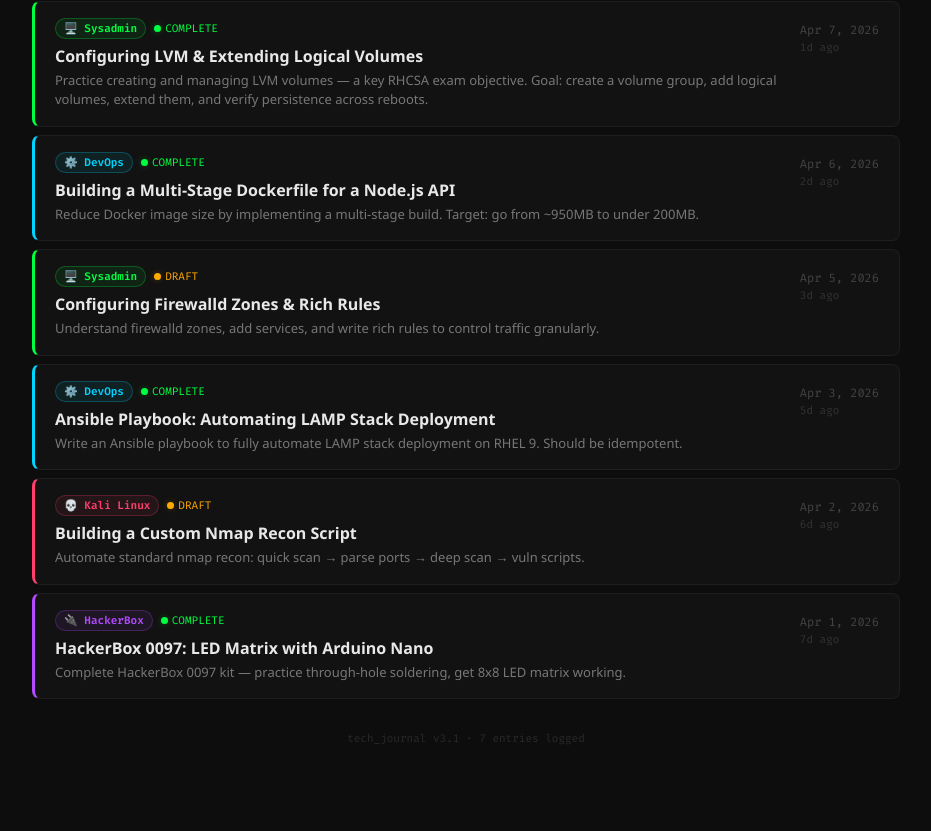
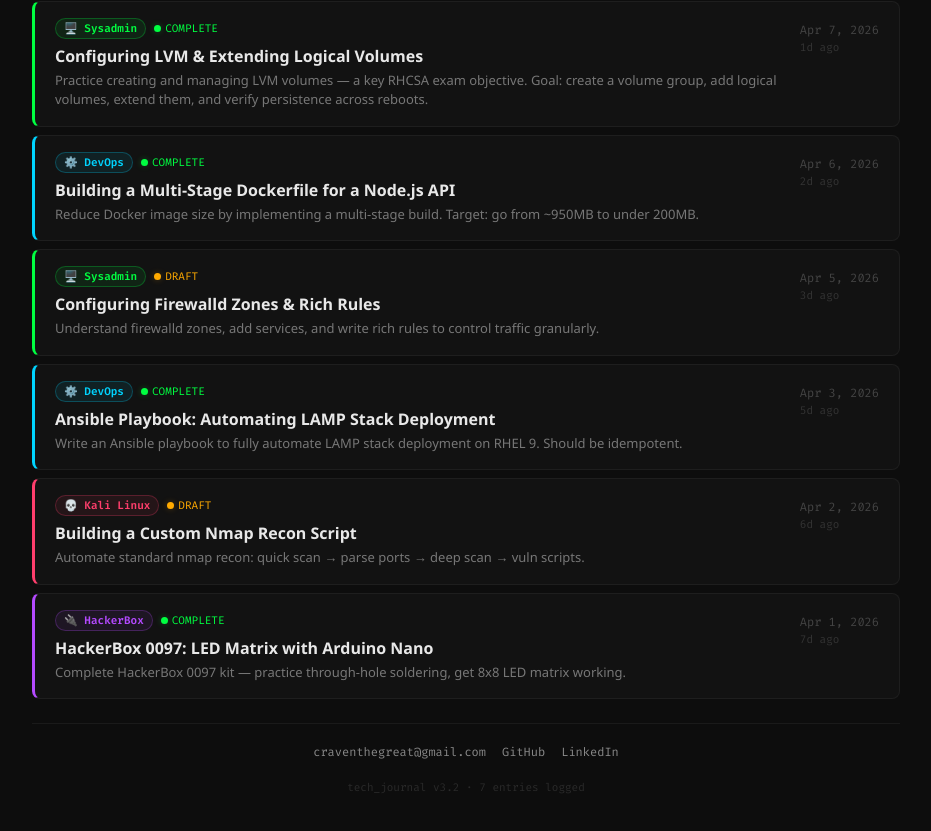
Before and after one commit to CravenCraven/tech-journal, a React (Vite) app: page / in a window 1280 px wide. Shown: the part 635-1466 px from the top of the page, without its empty margins (174-1105 px from the left). Before the commit the page ends 1417 px from the top, so only its background shows below. Built offline with nearby package versions, Linux system fonts and the light colour scheme.

Commit message:
add admin mode and contract info

```diff
--- a/src/TechJournal.jsx
+++ b/src/TechJournal.jsx
@@ -1,10 +1,16 @@
-import { useState, useMemo, useCallback, useRef } from "react";
+import { useState, useMemo, useCallback, useRef, useEffect } from "react";
 
 const THEMES = {
   sysadmin: { label: "Sysadmin", color: "#00ff41", icon: "🖥️", bg: "rgba(0,255,65,0.08)", border: "rgba(0,255,65,0.25)" },
   devops: { label: "DevOps", color: "#00d4ff", icon: "⚙️", bg: "rgba(0,212,255,0.08)", border: "rgba(0,212,255,0.25)" },
   kali: { label: "Kali Linux", color: "#ff3e6c", icon: "💀", bg: "rgba(255,62,108,0.08)", border: "rgba(255,62,108,0.25)" },
   hackerbox: { label: "HackerBox", color: "#b44aff", icon: "🔌", bg: "rgba(180,74,255,0.08)", border: "rgba(180,74,255,0.25)" },
+};
+
+const CONTACT = {
+  email: "craventhegreat@gmail.com",
+  github: "https://github.com/CravenCraven",
+  linkedin: "https://www.linkedin.com/in/craven-craven-43b813a8",
 };
 
 const SORT_OPTIONS = [
@@ -25,6 +31,7 @@ const SAMPLE = [
 ];
 
 const STORAGE_KEY = 'tech-journal-entries';
+const ADMIN_KEY = 'tech-journal-admin';
 
 function loadEntries() {
   try {
@@ -88,6 +95,22 @@ function StatusDot({ status }) {
 
 function StatCard({ label, value, color, sub }) {
   return <div style={{ background:"rgba(255,255,255,0.03)", border:"1px solid #2a2a2a", borderRadius:8, padding:"16px 20px", flex:"1 1 130px", minWidth:130 }}><div style={{ fontSize:28, fontWeight:700, color, fontFamily:"'Fira Code',monospace" }}>{value}</div><div style={{ fontSize:13, color:"#888", marginTop:4 }}>{label}</div>{sub&&<div style={{ fontSize:11, color:"#555", marginTop:4 }}>{sub}</div>}</div>;
+}
+
+function ContactBar() {
+  return (
+    <div style={{ display:"flex", flexWrap:"wrap", gap:16, alignItems:"center", justifyContent:"center", padding:"20px 0 8px", borderTop:"1px solid #1a1a1a", marginTop:24 }}>
+      <a href={`mailto:${CONTACT.email}`} style={{ color:"#888", fontSize:12, fontFamily:"'Fira Code',monospace", textDecoration:"none", transition:"color 0.2s" }} onMouseEnter={e=>e.target.style.color="#00ff41"} onMouseLeave={e=>e.target.style.color="#888"}>
+        {CONTACT.email}
+      </a>
+      <a href={CONTACT.github} target="_blank" rel="noopener noreferrer" style={{ color:"#888", fontSize:12, fontFamily:"'Fira Code',monospace", textDecoration:"none", transition:"color 0.2s" }} onMouseEnter={e=>e.target.style.color="#00d4ff"} onMouseLeave={e=>e.target.style.color="#888"}>
+        GitHub
+      </a>
+      <a href={CONTACT.linkedin} target="_blank" rel="noopener noreferrer" style={{ color:"#888", fontSize:12, fontFamily:"'Fira Code',monospace", textDecoration:"none", transition:"color 0.2s" }} onMouseEnter={e=>e.target.style.color="#00d4ff"} onMouseLeave={e=>e.target.style.color="#888"}>
+        LinkedIn
+      </a>
+    </div>
+  );
 }
 
 function exportMd(e) {
@@ -214,6 +237,15 @@ export default function TechJournal() {
   const [editTarget, setEditTarget] = useState(null);
   const [delConfirm, setDelConfirm] = useState(null);
   const [exportNotice, setExportNotice] = useState(false);
+  const [isAdmin, setIsAdmin] = useState(()=>{ try { return localStorage.getItem(ADMIN_KEY)==='true'; } catch { return false; } });
+
+  const toggleAdmin = useCallback(()=>{
+    setIsAdmin(prev => {
+      const next = !prev;
+      try { localStorage.setItem(ADMIN_KEY, next ? 'true' : 'false'); } catch {}
+      return next;
+    });
+  },[]);
 
   const nextId = useMemo(()=>Math.max(0,...entries.map(e=>e.id))+1,[entries]);
 
@@ -281,7 +313,7 @@ export default function TechJournal() {
         <div style={{ maxWidth:800, margin:"0 auto", padding:"20px 16px" }}>
           <div style={{ display:"flex", justifyContent:"space-between", alignItems:"center", flexWrap:"wrap", gap:8, marginBottom:20 }}>
             <button onClick={()=>{setSelected(null);setDelConfirm(null);}} style={{ background:"none", border:"1px solid #333", color:"#888", padding:"6px 16px", borderRadius:6, cursor:"pointer", fontFamily:"'Fira Code',monospace", fontSize:12 }}>← BACK</button>
-            <div style={{ display:"flex", gap:6, flexWrap:"wrap" }}>
+            {isAdmin && <div style={{ display:"flex", gap:6, flexWrap:"wrap" }}>
               <button onClick={()=>togglePin(e.id)} style={{ background:e.pinned?"rgba(255,170,0,0.1)":"transparent", border:`1px solid ${e.pinned?"rgba(255,170,0,0.3)":"#333"}`, color:e.pinned?"#ffaa00":"#666", padding:"6px 14px", borderRadius:6, cursor:"pointer", fontFamily:"'Fira Code',monospace", fontSize:12, fontWeight:600 }}>{e.pinned?"★ PINNED":"☆ PIN"}</button>
               <button onClick={()=>handleExport(e)} style={{ background:"rgba(0,255,65,0.08)", border:"1px solid rgba(0,255,65,0.25)", color:"#00ff41", padding:"6px 14px", borderRadius:6, cursor:"pointer", fontFamily:"'Fira Code',monospace", fontSize:12, fontWeight:600 }}>EXPORT .MD</button>
               <button onClick={()=>{setEditTarget(e);setFormMode("edit");}} style={{ background:"rgba(0,212,255,0.08)", border:"1px solid rgba(0,212,255,0.25)", color:"#00d4ff", padding:"6px 14px", borderRadius:6, cursor:"pointer", fontFamily:"'Fira Code',monospace", fontSize:12, fontWeight:600 }}>EDIT</button>
@@ -290,7 +322,7 @@ export default function TechJournal() {
                 <button onClick={()=>handleDelete(e.id)} style={{ background:"rgba(255,62,108,0.15)", border:"1px solid rgba(255,62,108,0.4)", color:"#ff3e6c", padding:"5px 12px", borderRadius:6, cursor:"pointer", fontFamily:"'Fira Code',monospace", fontSize:11, fontWeight:700 }}>YES</button>
                 <button onClick={()=>setDelConfirm(null)} style={{ background:"none", border:"1px solid #333", color:"#888", padding:"5px 12px", borderRadius:6, cursor:"pointer", fontFamily:"'Fira Code',monospace", fontSize:11 }}>NO</button>
               </div> : <button onClick={()=>setDelConfirm(e.id)} style={{ background:"rgba(255,62,108,0.08)", border:"1px solid rgba(255,62,108,0.25)", color:"#ff3e6c", padding:"6px 14px", borderRadius:6, cursor:"pointer", fontFamily:"'Fira Code',monospace", fontSize:12, fontWeight:600 }}>DELETE</button>}
-            </div>
+            </div>}
           </div>
 
           {exportNotice && <div style={{ background:"rgba(0,255,65,0.08)", border:"1px solid rgba(0,255,65,0.2)", borderRadius:6, padding:"8px 14px", marginBottom:16, fontSize:12, color:"#00ff41", fontFamily:"'Fira Code',monospace" }}>Exported "{slug(e.title)}.md" — check your downloads.</div>}
@@ -333,10 +365,17 @@ export default function TechJournal() {
             <h1 style={{ fontSize:24, fontWeight:700, color:"#00ff41", fontFamily:"'Fira Code',monospace", margin:0, textShadow:"0 0 20px rgba(0,255,65,0.3)" }}>&gt;_ tech_journal</h1>
             <p style={{ color:"#555", fontSize:13, margin:"4px 0 0", fontFamily:"'Fira Code',monospace" }}>sysadmin · devops · offensive security · hackerbox</p>
           </div>
-          <div style={{ display:"flex", gap:6 }}>
+          <div style={{ display:"flex", gap:6, alignItems:"center" }}>
+            {/* Hidden admin toggle — looks like a tiny dot, only you know it's there */}
+            <button onClick={toggleAdmin} style={{ width:8, height:8, borderRadius:"50%", background:isAdmin?"#00ff41":"#1a1a1a", border:"none", cursor:"pointer", padding:0, opacity:isAdmin?1:0.3, transition:"all 0.3s" }} title=""/>
             {["dashboard","entries"].map(v=><button key={v} onClick={()=>setView(v)} style={{ background:view===v?"rgba(0,255,65,0.12)":"transparent", border:`1px solid ${view===v?"#00ff41":"#333"}`, color:view===v?"#00ff41":"#666", padding:"6px 14px", borderRadius:6, cursor:"pointer", fontFamily:"'Fira Code',monospace", fontSize:12, fontWeight:600 }}>{v.toUpperCase()}</button>)}
           </div>
         </div>
+
+        {isAdmin && <div style={{ background:"rgba(0,255,65,0.05)", border:"1px solid rgba(0,255,65,0.15)", borderRadius:6, padding:"6px 12px", marginBottom:16, fontSize:11, color:"#00ff41", fontFamily:"'Fira Code',monospace", display:"flex", justifyContent:"space-between", alignItems:"center" }}>
+          <span>ADMIN MODE — editing enabled</span>
+          <button onClick={toggleAdmin} style={{ background:"none", border:"1px solid rgba(0,255,65,0.2)", color:"#00ff41", padding:"2px 8px", borderRadius:4, cursor:"pointer", fontFamily:"'Fira Code',monospace", fontSize:10 }}>LOCK</button>
+        </div>}
 
         {view==="dashboard" && <div style={{ marginBottom:28 }}>
           <div style={{ display:"flex", flexWrap:"wrap", gap:12, marginBottom:20 }}>
@@ -364,11 +403,11 @@ export default function TechJournal() {
             <span style={{ fontSize:11, color:"#444", fontFamily:"'Fira Code',monospace", marginRight:2 }}>Sort:</span>
             {SORT_OPTIONS.map(s=><button key={s.key} onClick={()=>setSortBy(s.key)} style={{ background:sortBy===s.key?"rgba(0,255,65,0.1)":"transparent", border:`1px solid ${sortBy===s.key?"rgba(0,255,65,0.25)":"#2a2a2a"}`, color:sortBy===s.key?"#00ff41":"#555", padding:"4px 10px", borderRadius:4, cursor:"pointer", fontFamily:"'Fira Code',monospace", fontSize:10, fontWeight:600 }}>{s.label}</button>)}
           </div>
-          <button onClick={()=>setFormMode("create")} style={{ background:"rgba(0,255,65,0.1)", border:"1px solid rgba(0,255,65,0.3)", color:"#00ff41", padding:"8px 18px", borderRadius:6, cursor:"pointer", fontFamily:"'Fira Code',monospace", fontSize:12, fontWeight:700, whiteSpace:"nowrap", textShadow:"0 0 10px rgba(0,255,65,0.3)" }}>+ NEW ENTRY</button>
+          {isAdmin && <button onClick={()=>setFormMode("create")} style={{ background:"rgba(0,255,65,0.1)", border:"1px solid rgba(0,255,65,0.3)", color:"#00ff41", padding:"8px 18px", borderRadius:6, cursor:"pointer", fontFamily:"'Fira Code',monospace", fontSize:12, fontWeight:700, whiteSpace:"nowrap", textShadow:"0 0 10px rgba(0,255,65,0.3)" }}>+ NEW ENTRY</button>}
         </div>
 
         <div style={{ display:"flex", flexDirection:"column", gap:8 }}>
-          {filtered.length===0 && <div style={{ textAlign:"center", padding:40, color:"#444", fontFamily:"'Fira Code',monospace", fontSize:13 }}>{search?"No entries match your search.":"No entries yet. Create your first one!"}</div>}
+          {filtered.length===0 && <div style={{ textAlign:"center", padding:40, color:"#444", fontFamily:"'Fira Code',monospace", fontSize:13 }}>{search?"No entries match your search.":"No entries yet."}</div>}
           {filtered.map((e,idx)=>{
             const t=THEMES[e.theme], hasImgs=e.screenshots?.length>0;
             const showPinDivider = e.pinned && (idx===0 || !filtered[idx-1]?.pinned);
@@ -400,7 +439,8 @@ export default function TechJournal() {
           })}
         </div>
 
-        <div style={{ textAlign:"center", padding:"32px 0 16px", color:"#2a2a2a", fontSize:11, fontFamily:"'Fira Code',monospace" }}>tech_journal v3.1 · {entries.length} entries logged</div>
+        <ContactBar/>
+        <div style={{ textAlign:"center", padding:"12px 0 16px", color:"#2a2a2a", fontSize:11, fontFamily:"'Fira Code',monospace" }}>tech_journal v3.2 · {entries.length} entries logged</div>
       </div>
     </div>
   );
```
